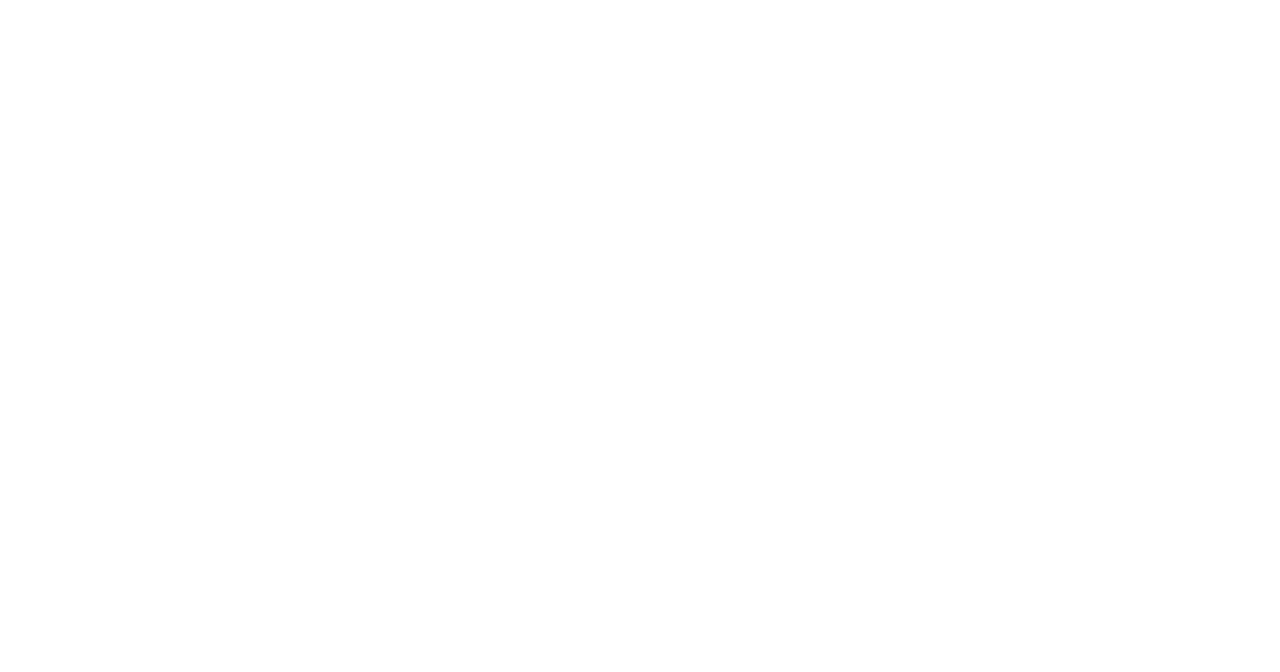
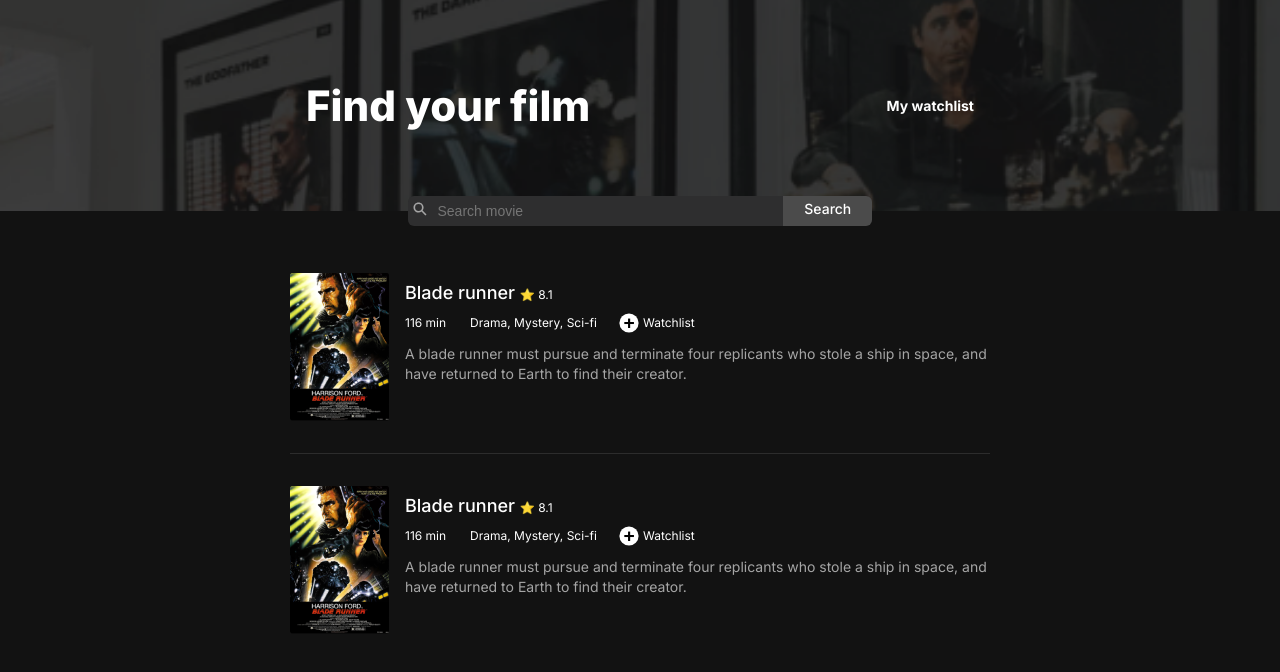
Before and after one commit to MohamedAmineRhindi/Movie-watchlist, a plain HTML site: page index.html in a window 1280 px wide. Drawn offline with nearby package versions, Linux system fonts and the light colour scheme.

Commit message:
first commit

```diff
--- a/index.css
+++ b/index.css
@@ -0,0 +1,200 @@
+* {
+    margin: 0;
+    padding: 0;
+    box-sizing: border-box;
+}
+
+/* Typography */
+
+body {
+    font-family: 'Inter', sans-serif;
+    color: #FFF;
+    font-style: normal;
+}
+
+h1 {
+    font-weight: 800;
+    font-size: 2.625rem;
+}
+
+header a {
+    font-weight: 700;
+    font-size: 0.875rem;
+    color: #FFF;
+    text-decoration: none;
+    cursor: pointer;
+}
+
+header a:hover,
+header a:focus {
+    border-bottom: 3px solid #FFF;
+}
+
+.search-input{
+    font-weight: 500;
+    font-size: 0.875rem;
+    color: #A5A5A5;
+
+}
+
+.search-btn {
+    font-weight: 500;
+    font-size: 0.875rem;
+    color: #FFF;
+    text-decoration: none;
+}
+
+h2 {
+    font-weight: 500;
+    font-size: 1.125rem;
+}
+
+.movie-score,
+.movie-info {
+    font-weight: 400;
+    font-size: 0.75rem;
+}
+
+.add-delete-movie {
+    text-align: center;
+    font-weight: 700;
+    font-size: 1rem;
+}
+
+.movie-synopsis {
+    font-weight: 400;
+    font-size: 0.875rem;
+    color: #A5A5A5;
+    line-height: 1.4em;
+}
+
+
+
+/* Layout */
+
+body {
+    display: flex;
+    flex-direction: column;
+    background-color: #121212;
+}
+
+header {
+    background-image: url(./img/background.png);
+    background-size: cover;
+    background-position: center;
+}
+
+.header-container {
+    display: flex;
+    justify-content: center;
+    align-items: center;
+    justify-content: space-between;
+    width: 80%;
+    max-width: 700px;
+    margin: 0 auto;
+    padding: 5em 1em;
+}
+
+.search-bar {
+    display: flex;
+    margin: 0 auto;
+    max-width: 70%;
+    position: relative;
+    top: -15px;
+
+}
+
+.search-bar p {
+    color: #A5A5A5;
+    padding: .3em;
+    background: #2E2E2F;
+    border: none;
+    border-radius: 6px 0 0 6px;
+}
+
+.search-input {
+    padding: .3em;
+    background: #2E2E2F;
+    width: 350px;
+    border: none;
+}
+
+
+
+.search-btn {
+    padding: .3em 1.5em;
+    background: #4B4B4B;
+    border-radius: 0px 6px 6px 0px;
+}
+
+.results-container {
+    display: flex;
+    flex-direction: column;
+    width: 80%;
+    max-width: 700px;
+    margin: 0 auto;
+}
+
+.result-container {
+    display: flex;
+    gap: 1em;
+    padding: 2em 0;
+    border-bottom: 1.5px solid #2C2C2C ;
+}
+
+.result-container:last-child {
+    border: none
+}
+
+.movie-image {
+    display: block;
+    height: 100%;
+    object-fit: cover;
+}
+
+h2 {
+    margin: .5em 0 0;
+}
+
+.movie-info {
+    display: flex;
+    gap: 2em;
+}
+
+.add-delete-movie {
+    border: none;
+    background-color: #FFF;
+    border-radius: 50%;
+    width: 16px;
+    height: 16px;
+    display: inline-flex;
+    flex-direction: column;
+    justify-content: center;
+    align-items: center;
+    cursor: pointer;
+    transform: scale(1.2);
+}
+
+.add-delete-movie:hover {
+    transform: scale(1.4);
+}
+
+.add-delete-movie:active {
+    transform: scale(1.2);
+}
+
+
+.movie-info-container {
+    display: flex;
+    flex-direction: column;
+    gap : .8em
+}
+
+.movie-info {
+    display: flex;
+}
+
+.add-movie-box {
+    display: flex;
+    gap : .5em
+}
--- a/index.html
+++ b/index.html
@@ -3,8 +3,50 @@
     <head>
         <title>Movie watchlist</title>
         <link rel="stylesheet" href="index.css">
+        <link rel="preconnect" href="https://fonts.googleapis.com">
+        <link rel="preconnect" href="https://fonts.gstatic.com" crossorigin>
+        <link href="https://fonts.googleapis.com/css2?family=Inter:wght@300;400;500;700;800&display=swap" rel="stylesheet">
     </head>
     <body>
+        <header>
+            <div class="header-container">
+                <h1>Find your film</h1>
+                <a href="#">My watchlist</a>
+            </div>
+        </header>
+        <div class="search-bar">
+            <p><ion-icon name="search-sharp"></ion-icon></p>
+            <input class="search-input" type="text" placeholder="Search movie">
+            <a class="search-btn" href="#">Search</a>
+        </div>
 
+        <main class="results-container">
+            <div class="result-container">
+                <img src="./img/testImage.png" class="movie-image">
+                <div class="movie-info-container">
+                    <h2>Blade runner <span class="movie-score">⭐ 8.1</span></h2>
+                    <div class="movie-info">
+                        <p>116 min</p><p>Drama, Mystery, Sci-fi</p><div class="add-movie-box"><button class="add-delete-movie">+</button><p>Watchlist</p></div>
+                    </div>
+                    <p class="movie-synopsis">A blade runner must pursue and terminate four replicants who stole a ship in space, and have returned to Earth to find their creator.</p>
+                </div>
+            </div>
+
+            <div class="result-container">
+                <img src="./img/testImage.png" class="movie-image">
+                <div class="movie-info-container">
+                    <h2>Blade runner <span class="movie-score">⭐ 8.1</span></h2>
+                    <div class="movie-info">
+                        <p>116 min</p><p>Drama, Mystery, Sci-fi</p><div class="add-movie-box"><button class="add-delete-movie">+</button><p>Watchlist</p></div>
+                    </div>
+                    <p class="movie-synopsis">A blade runner must pursue and terminate four replicants who stole a ship in space, and have returned to Earth to find their creator.</p>
+                </div>
+            </div>
+        </main>
+        <footer>
+            <!-- <p>Powered by OMDb API</p> -->
+        </footer>
+        <script type="module" src="https://unpkg.com/ionicons@5.5.2/dist/ionicons/ionicons.esm.js"></script>
+        <script nomodule src="https://unpkg.com/ionicons@5.5.2/dist/ionicons/ionicons.js"></script>
     </body>
 </html>
```
Also changed, not shown: img/background.png (added), img/testImage.png (added).
